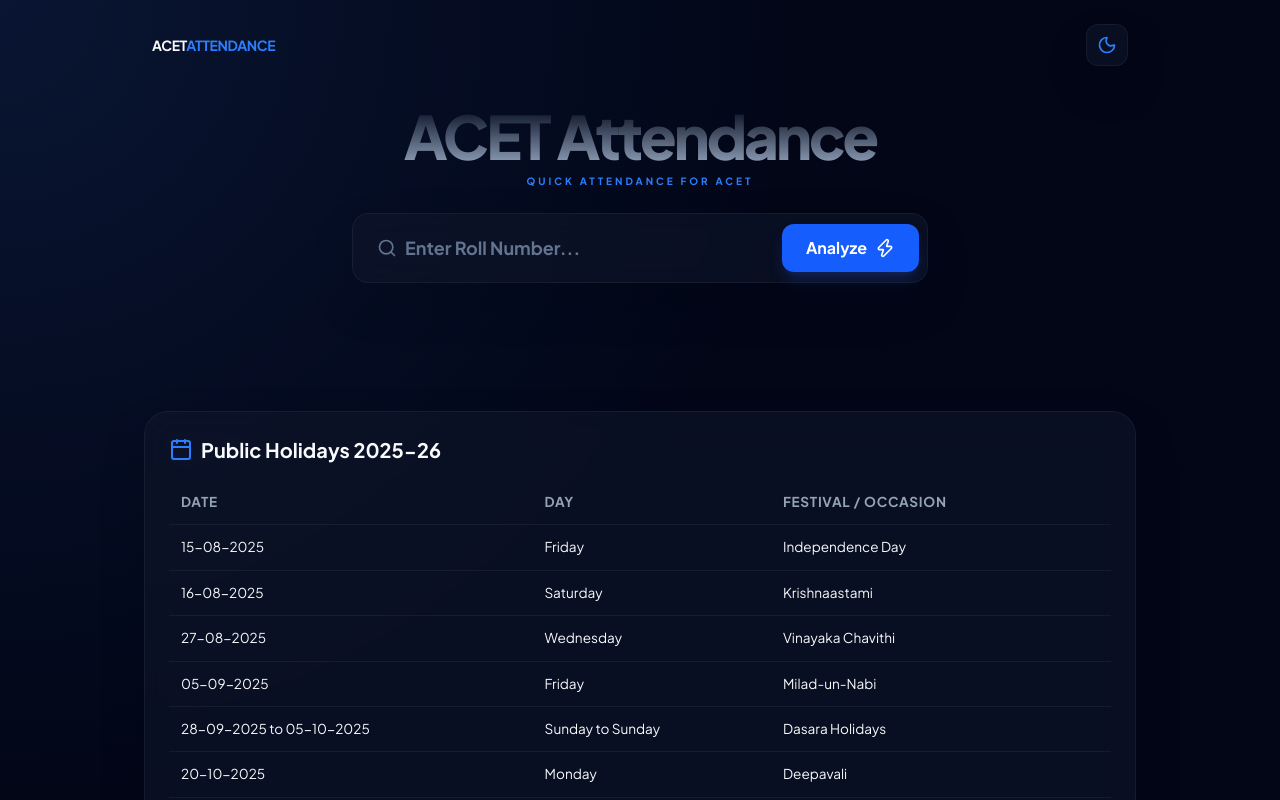
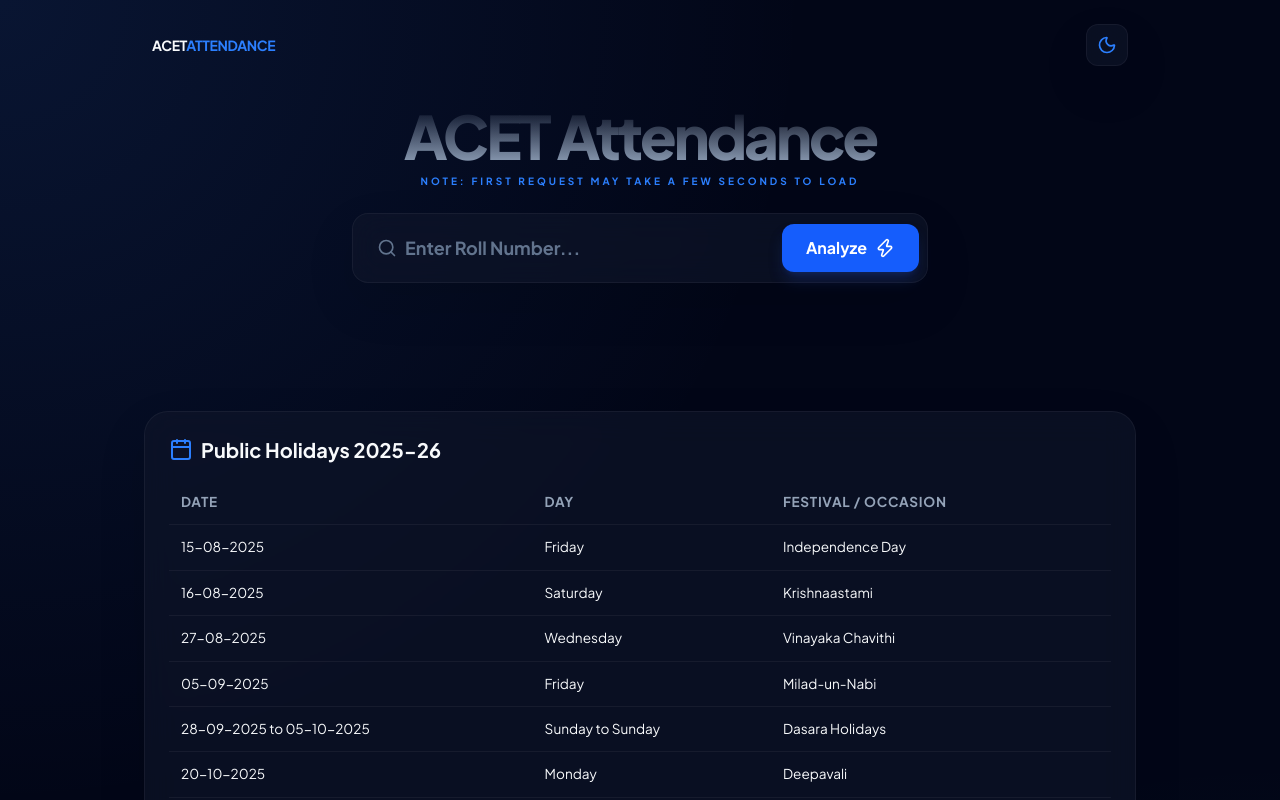
Before and after one commit to Phani-stack/acet-attendance, a plain HTML site: page public/index.html in a window 1280 px wide. Shown: the top 800 px of the page. Drawn offline with nearby package versions, Linux system fonts and the light colour scheme.

Commit message:
v0 node added

```diff
--- a/public/index.html
+++ b/public/index.html
@@ -117,7 +117,7 @@
         <h1 class="text-4xl md:text-6xl font-extrabold tracking-tighter bg-gradient-to-b from-blue-400 to-blue-600 md:from-current md:to-slate-400 bg-clip-text text-transparent">
             ACET Attendance
         </h1>
-        <p class="text-[10px] font-bold text-blue-500 uppercase tracking-[0.3em] mt-2">quick attendance for acet</p>
+        <p class="text-[10px] font-bold text-blue-500 uppercase tracking-[0.3em] mt-2">Note: first request may take a few seconds to load</p>
     </header>
 
 
```
